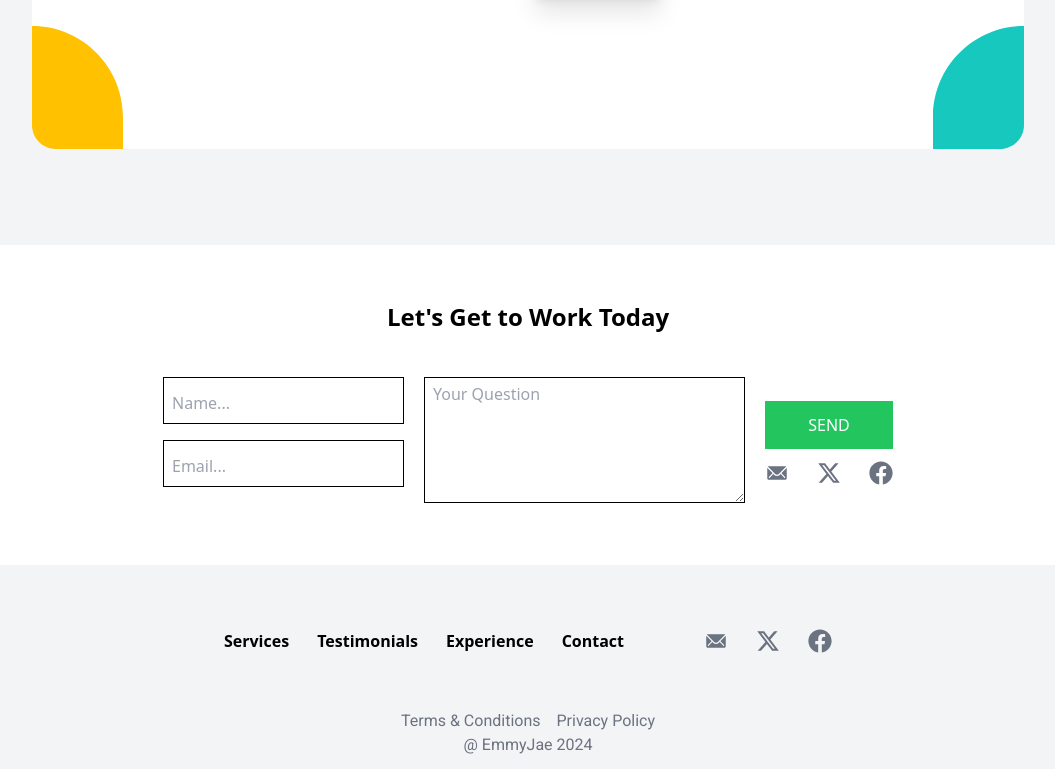
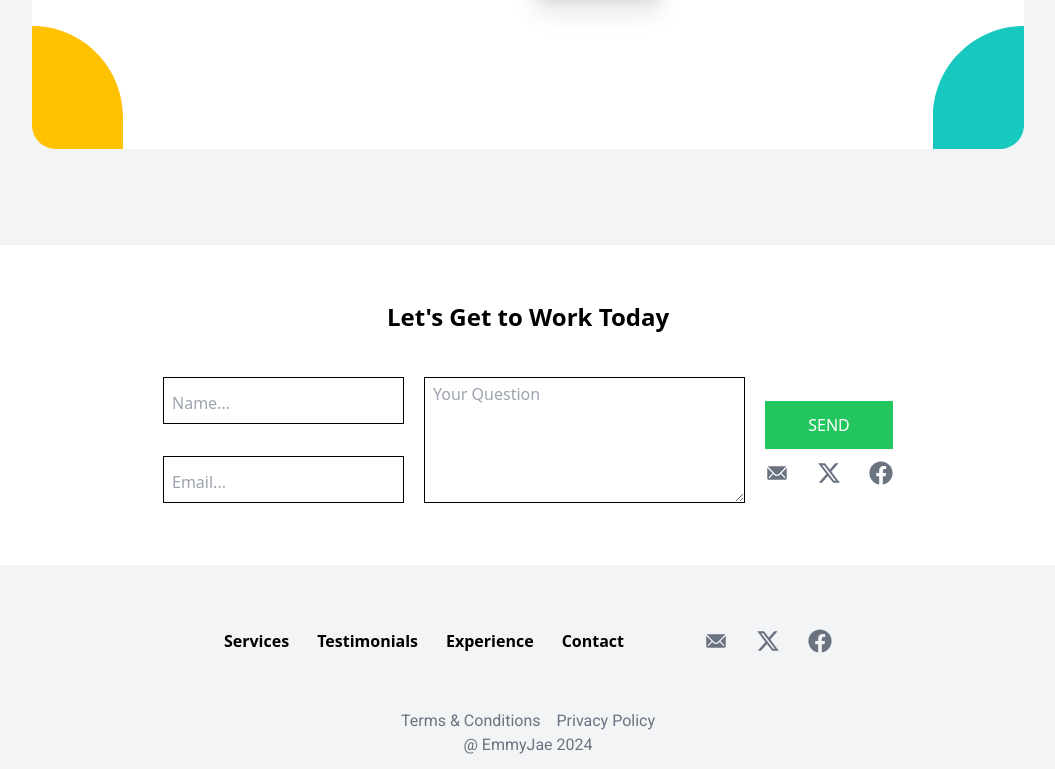
Before and after one commit to Jamesolujae123/Jaem-Tech-Solutions, a React (Vite) app: page / in a window 1280 px wide. Shown: the part 2891-3660 px from the top of the page, without its empty margins (112-1167 px from the left). Built offline with nearby package versions, Linux system fonts and the light colour scheme.

Commit message:
Update Contact.jsx

```diff
--- a/src/components/Contact/Contact.jsx
+++ b/src/components/Contact/Contact.jsx
@@ -10,7 +10,7 @@ const Contact = () => {
       <div className="flex flex-col md:flex-row gap-5">
         <div>
           <form action="" className="flex flex-col md:flex-row gap-5">
-            <div className="flex flex-col gap-4">
+            <div className="flex flex-col gap-[20px]">
               <input
                 type="text"
                 className="bg-white border-[1px] pt-1 h-[47px] border-black outline-none pl-2"
@@ -20,7 +20,7 @@ const Contact = () => {
               />
               <input
                 type="email"
-                className="bg-white border-[1px] h-[47px] pt-1 border-black outline-none pl-2"
+                className="bg-white border-[1px] h-[47px] mt-3 pt-1 border-black outline-none pl-2"
                 placeholder="Email..."
                 name=""
                 id=""
```
